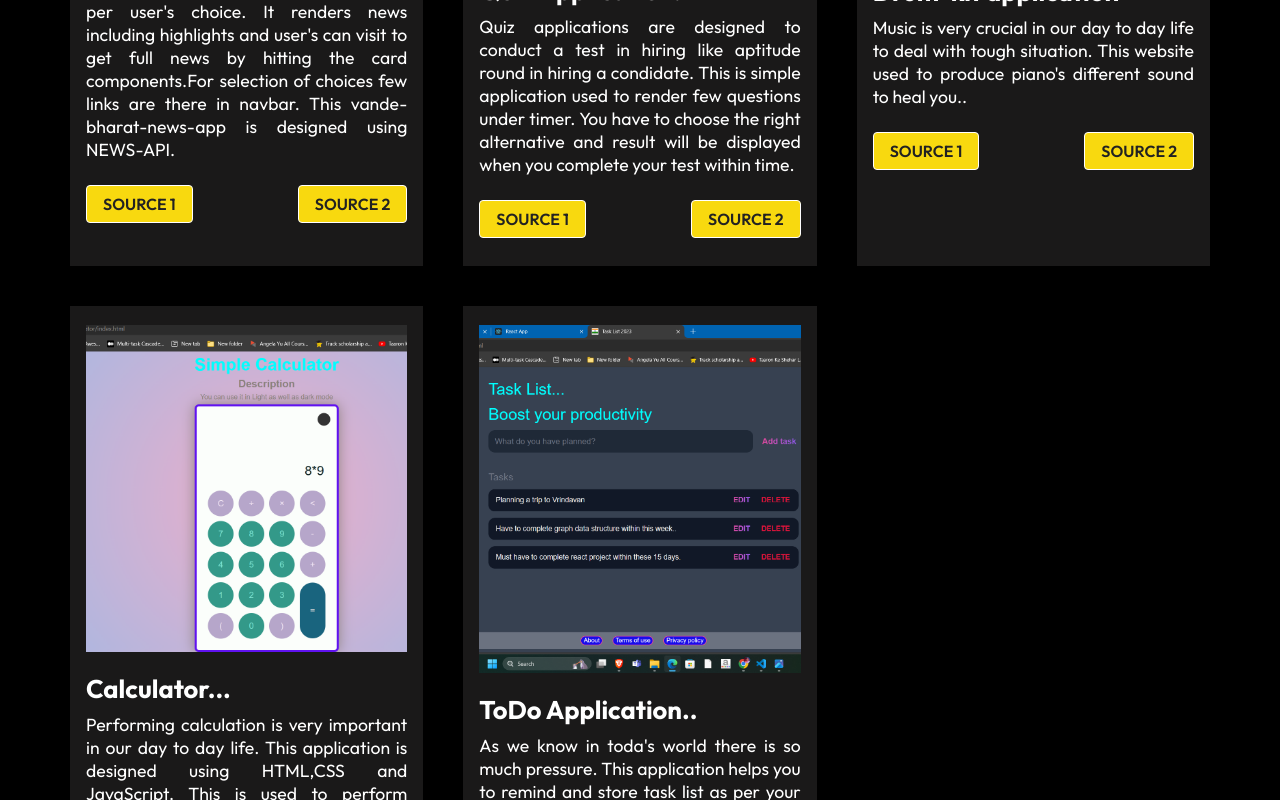
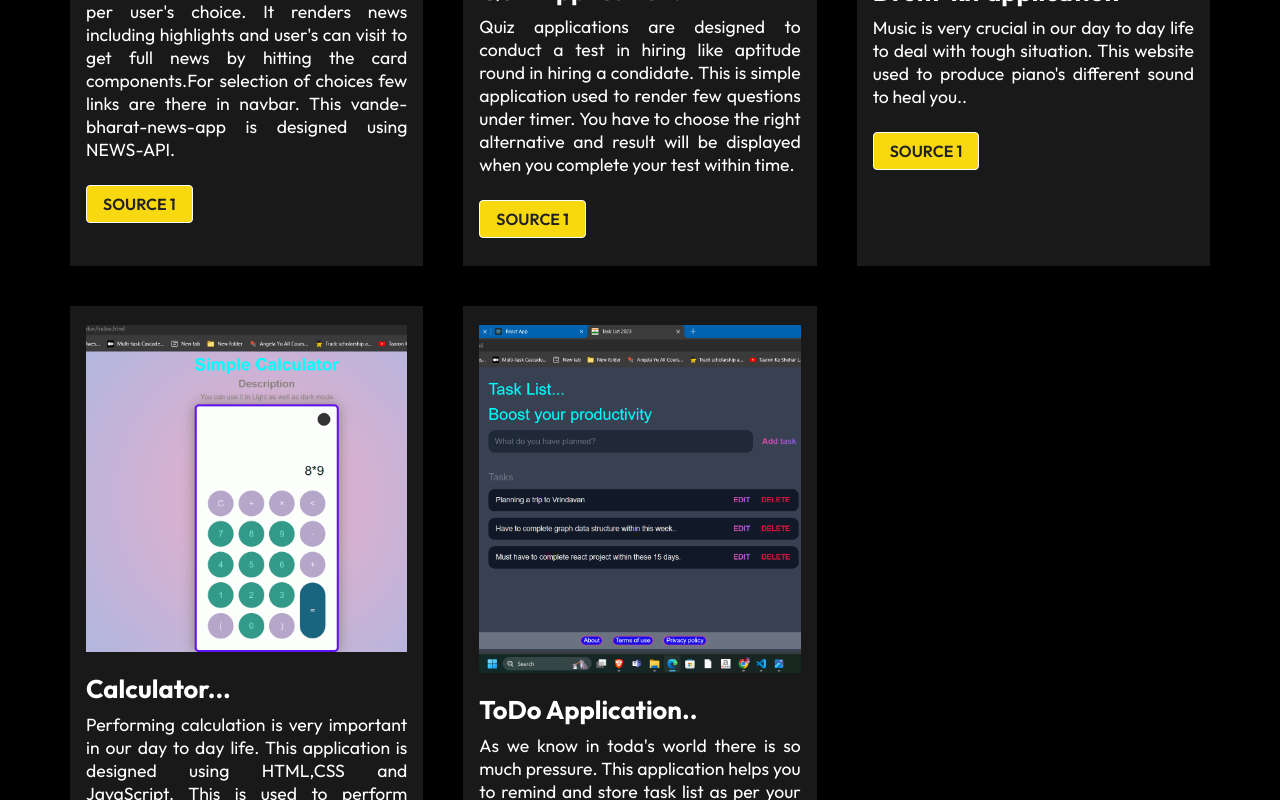
Before and after one commit to Surajvishu485/group2_portfolio, a React (Create React App) app: page /project in a window 1280 px wide. Shown: the part 940-1740 px from the top of the page. Built offline with nearby package versions, Linux system fonts and the light colour scheme.

Commit message:
Update WorkCards.js

```diff
--- a/src/components/WorkCards.js
+++ b/src/components/WorkCards.js
@@ -14,9 +14,7 @@ function WorkCards (props){
           <NavLink to={props.view} className="btn">
             Source 1
           </NavLink>
-          <NavLink to={props.source} className="btn">
-            Source 2
-          </NavLink>
+
         </div>
       </div>
     </div>
```
